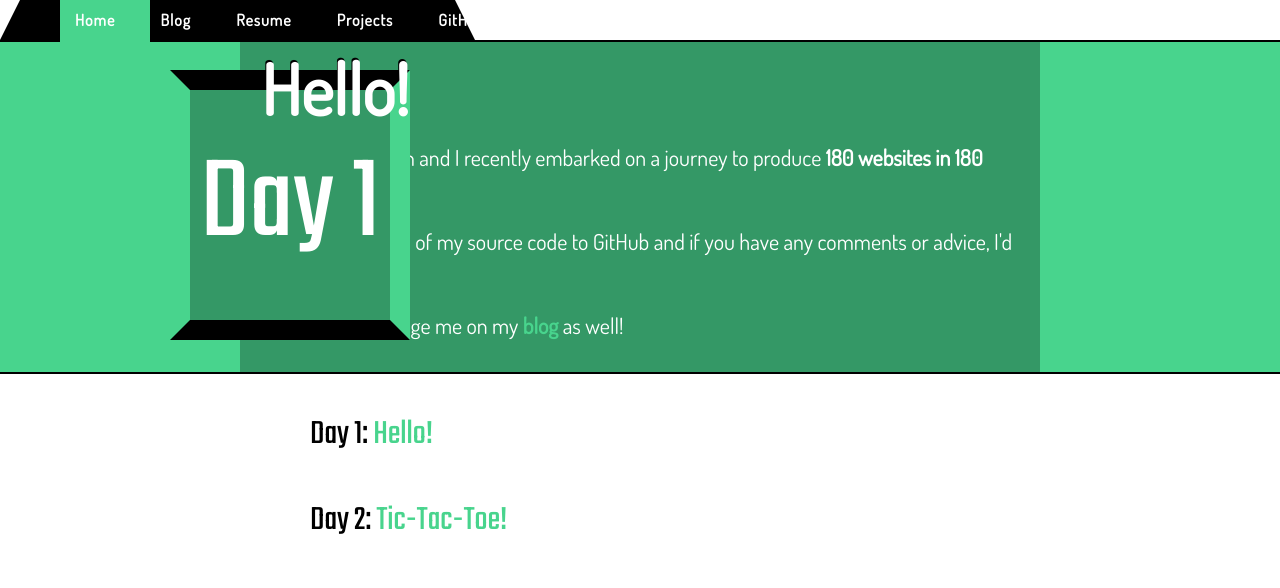
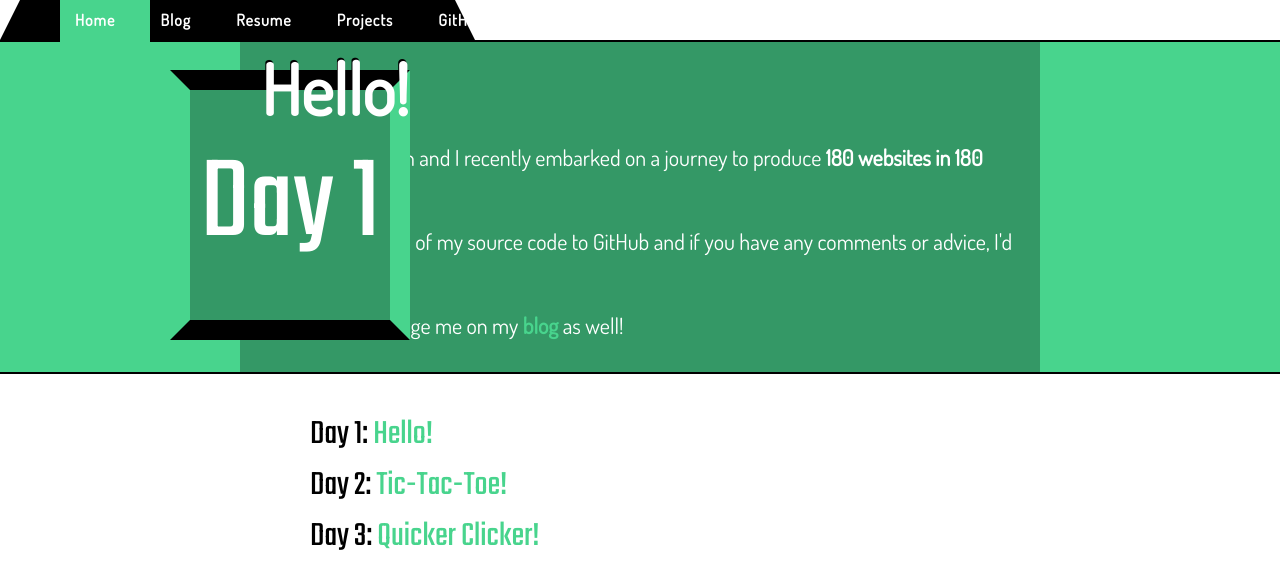
Before and after one commit to Tnic7/180_Day_Development, a plain HTML site: page Day 1/index.html in a window 1280 px wide. Drawn offline with Linux system fonts and the light colour scheme.

Commit message:
updated index.html, Day 3

```diff
--- a/Day 1/index.html
+++ b/Day 1/index.html
@@ -38,8 +38,10 @@
 	</div>
 
 	<div id="sites">
-		<p style="font-family:teko"> Day 1: <a href="#nav">Hello! </a> </p>
-		<p style="font-family:teko"> Day 2: <a href="daytwo.html">Tic-Tac-Toe! </a> </p>
+		<p style="font-family:teko"> Day 1: <a href="#nav">Hello! </a>   <br />
+		Day 2: <a href="daytwo.html">Tic-Tac-Toe! </a>   <br />
+		Day 3: <a href="daythree.html">Quicker Clicker! </a>
+		</p>
 	</div>
 
 </body>
```
